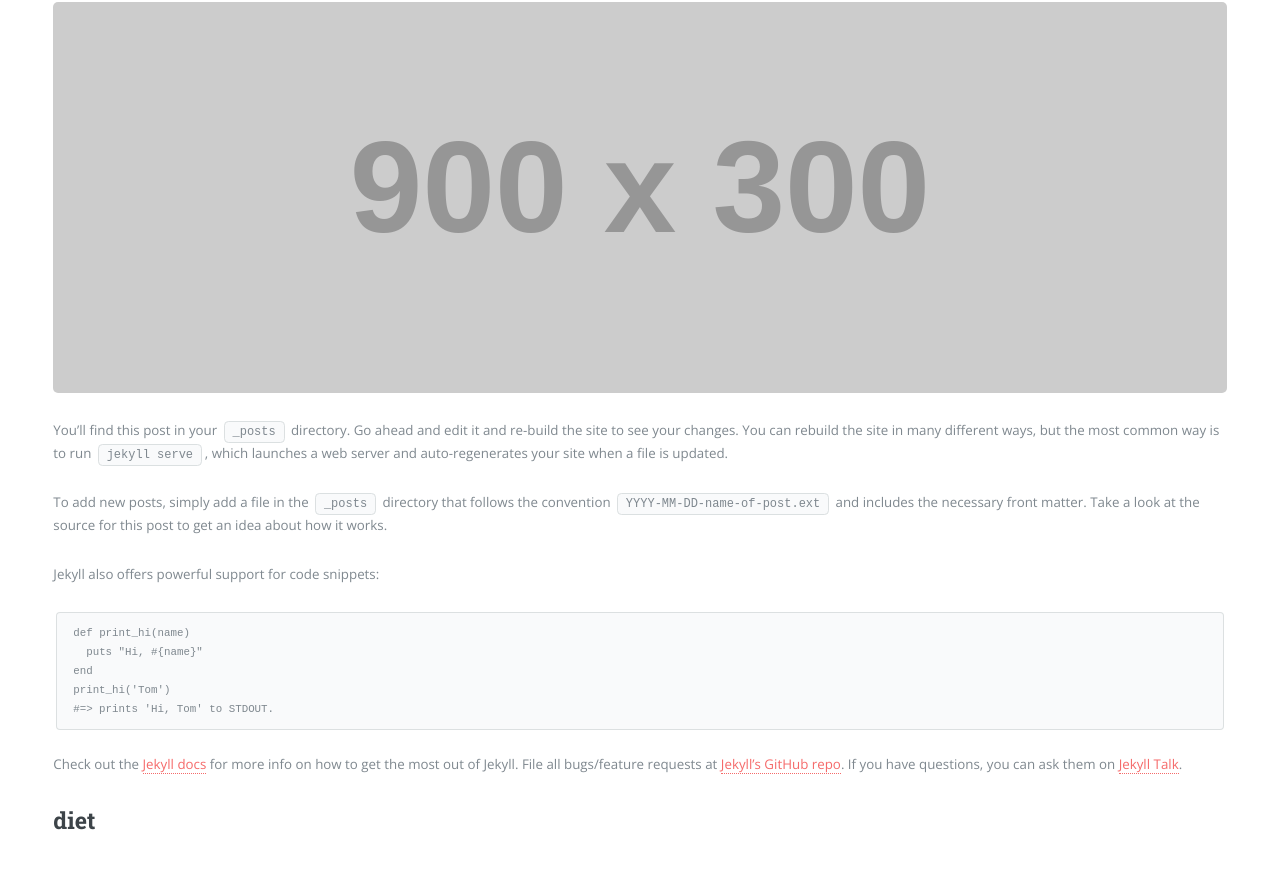
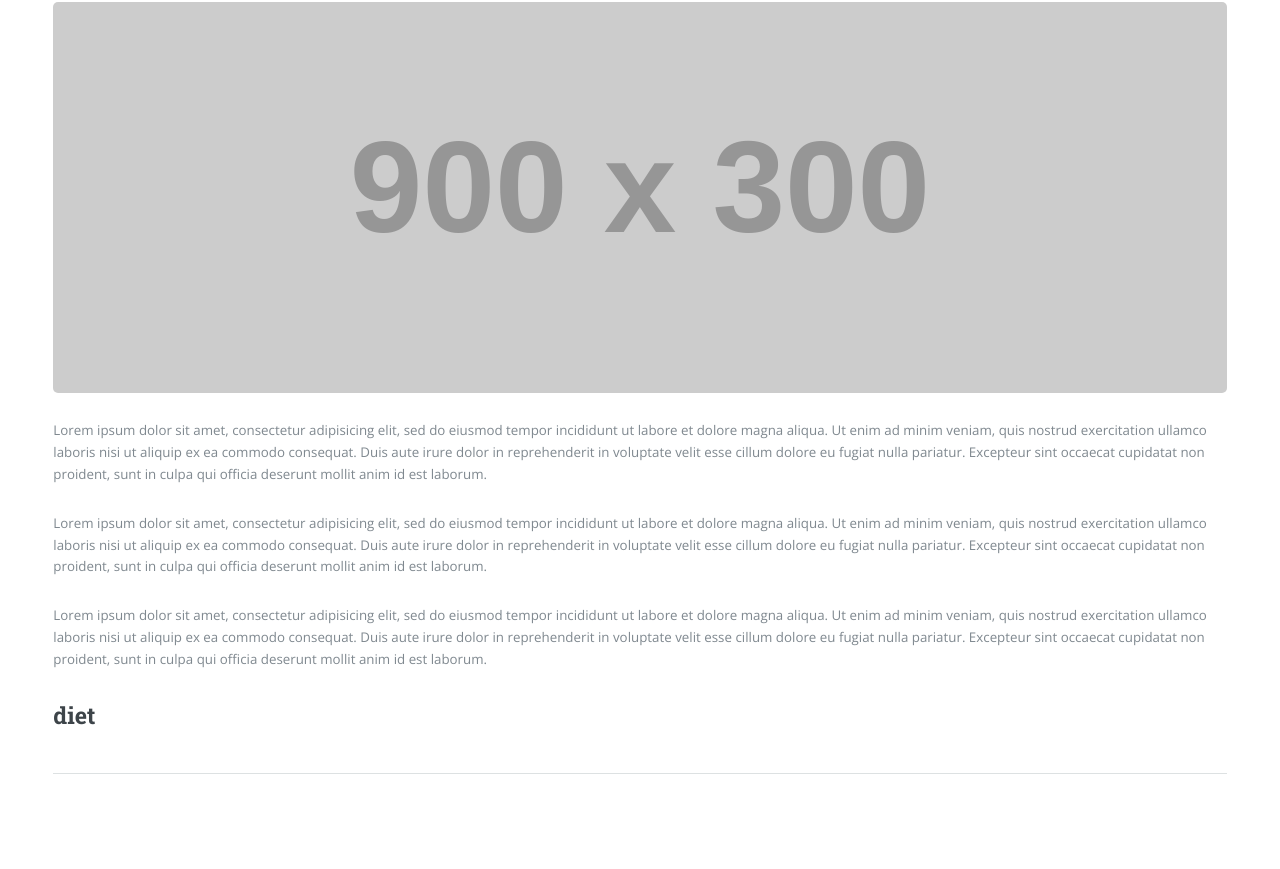
Before and after one commit to tvzglad-company/tvzglad-company.github.io, a plain HTML site: page diet2/welcome.html in a window 1280 px wide. Shown: the part 271-1140 px from the top of the page. After the commit the page ends 1113 px from the top, so only its background shows below. Drawn offline with nearby package versions, Linux system fonts and the light colour scheme; placeholder pictures from the web are drawn by us.

Commit message:
edit post

```diff
--- a/diet2/welcome.html
+++ b/diet2/welcome.html
@@ -62,20 +62,11 @@
     <h1>Заголовок</h1>
   </header>
 
-    <span class="image fit"><img src="http://via.placeholder.com/900x300" alt="" /></span><p>You’ll find this post in your <code class="highlighter-rouge">_posts</code> directory. Go ahead and edit it and re-build the site to see your changes. You can rebuild the site in many different ways, but the most common way is to run <code class="highlighter-rouge">jekyll serve</code>, which launches a web server and auto-regenerates your site when a file is updated.</p>
+    <span class="image fit"><img src="http://via.placeholder.com/900x300" alt="" /></span><p>Lorem ipsum dolor sit amet, consectetur adipisicing elit, sed do eiusmod tempor incididunt ut labore et dolore magna aliqua. Ut enim ad minim veniam, quis nostrud exercitation ullamco laboris nisi ut aliquip ex ea commodo consequat. Duis aute irure dolor in reprehenderit in voluptate velit esse cillum dolore eu fugiat nulla pariatur. Excepteur sint occaecat cupidatat non proident, sunt in culpa qui officia deserunt mollit anim id est laborum.</p>
 
-<p>To add new posts, simply add a file in the <code class="highlighter-rouge">_posts</code> directory that follows the convention <code class="highlighter-rouge">YYYY-MM-DD-name-of-post.ext</code> and includes the necessary front matter. Take a look at the source for this post to get an idea about how it works.</p>
+<p>Lorem ipsum dolor sit amet, consectetur adipisicing elit, sed do eiusmod tempor incididunt ut labore et dolore magna aliqua. Ut enim ad minim veniam, quis nostrud exercitation ullamco laboris nisi ut aliquip ex ea commodo consequat. Duis aute irure dolor in reprehenderit in voluptate velit esse cillum dolore eu fugiat nulla pariatur. Excepteur sint occaecat cupidatat non proident, sunt in culpa qui officia deserunt mollit anim id est laborum.</p>
 
-<p>Jekyll also offers powerful support for code snippets:</p>
-
-<figure class="highlight"><pre><code class="language-ruby" data-lang="ruby"><span class="k">def</span> <span class="nf">print_hi</span><span class="p">(</span><span class="nb">name</span><span class="p">)</span>
-  <span class="nb">puts</span> <span class="s2">"Hi, </span><span class="si">#{</span><span class="nb">name</span><span class="si">}</span><span class="s2">"</span>
-<span class="k">end</span>
-<span class="n">print_hi</span><span class="p">(</span><span class="s1">'Tom'</span><span class="p">)</span>
-<span class="c1">#=&gt; prints 'Hi, Tom' to STDOUT.</span></code></pre></figure>
-
-<p>Check out the <a href="https://jekyllrb.com/docs/home">Jekyll docs</a> for more info on how to get the most out of Jekyll. File all bugs/feature requests at <a href="https://github.com/jekyll/jekyll">Jekyll’s GitHub repo</a>. If you have questions, you can ask them on <a href="https://talk.jekyllrb.com/">Jekyll Talk</a>.</p>
-
+<p>Lorem ipsum dolor sit amet, consectetur adipisicing elit, sed do eiusmod tempor incididunt ut labore et dolore magna aliqua. Ut enim ad minim veniam, quis nostrud exercitation ullamco laboris nisi ut aliquip ex ea commodo consequat. Duis aute irure dolor in reprehenderit in voluptate velit esse cillum dolore eu fugiat nulla pariatur. Excepteur sint occaecat cupidatat non proident, sunt in culpa qui officia deserunt mollit anim id est laborum.</p>
 
   <h2>diet</h2>
   <hr class="major" />
```
